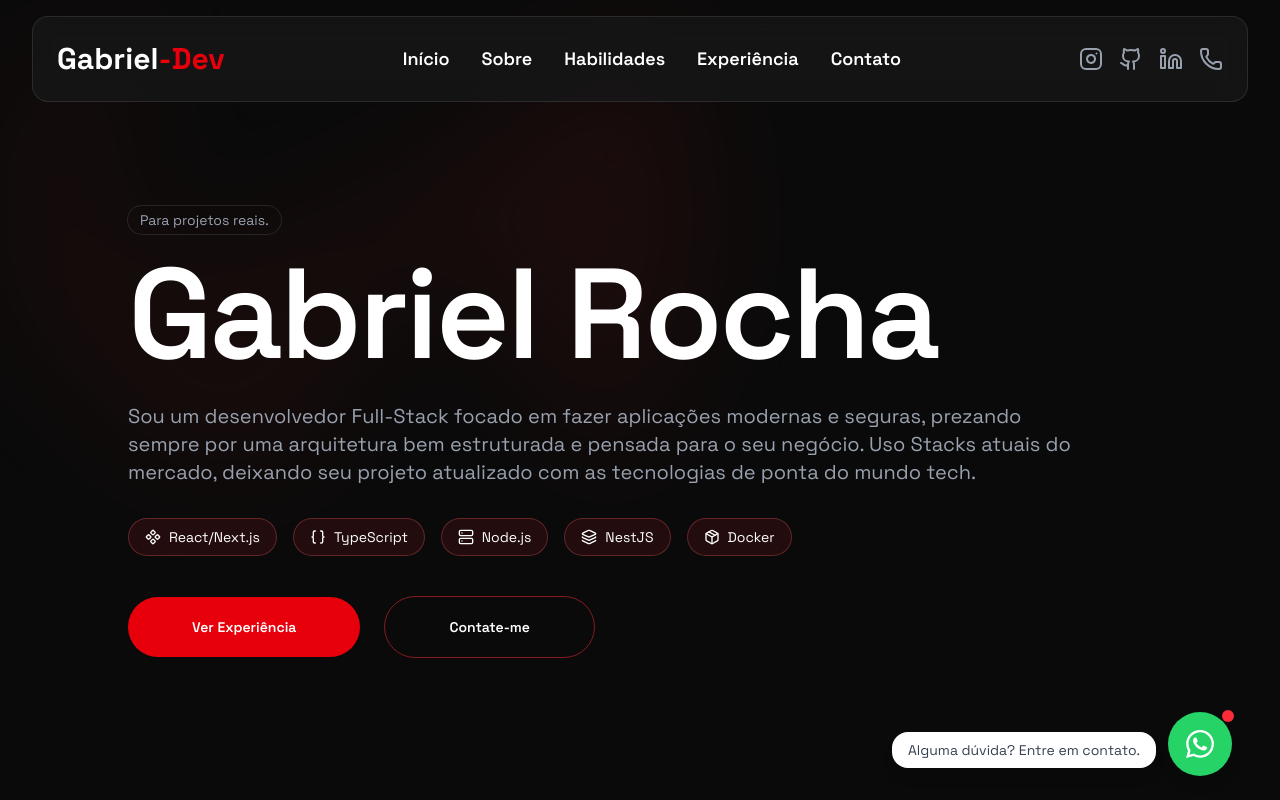
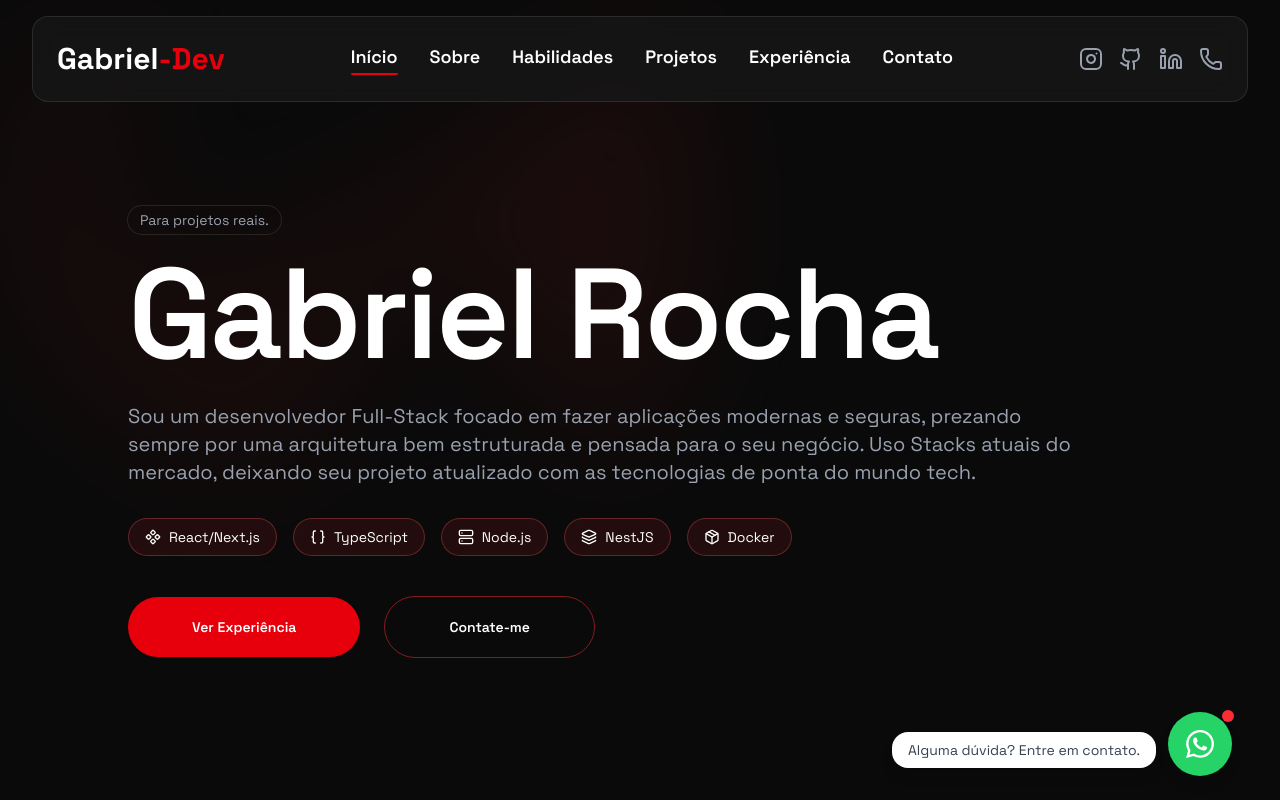
Before and after one commit to gabriel-roocha/portf-lio, a Next.js app: page / in a window 1280 px wide. Shown: the top 800 px of the page. Built offline with nearby package versions, Linux system fonts and the light colour scheme.

Commit message:
Fix: corecao da qualidade das imagens + links Header atualizados.

```diff
--- a/src/components/Contact.tsx
+++ b/src/components/Contact.tsx
@@ -165,7 +165,7 @@ export default function Contact() {
               alt="Gabriel Rocha - Desenvolvedor Full Stack especializado em React, Next.js e Node.js"
               width={0}
               height={0}
-              sizes="(max-width: 768px) 100vw, 50vw"
+              sizes="(max-width: 1024px) 100vw, 50vw"
               className="w-full h-auto"
               priority
               quality={85}
--- a/src/components/Header.tsx
+++ b/src/components/Header.tsx
@@ -1,6 +1,6 @@
 'use client'
 
-import { useState } from 'react'
+import { useState, useEffect } from 'react'
 import { Bars3Icon, XMarkIcon } from '@heroicons/react/24/outline'
 import { motion, AnimatePresence } from 'framer-motion'
 import Link from "next/link";
@@ -11,6 +11,7 @@ const navigation = [
   { name: 'Início', href: '#inicio' },
   { name: 'Sobre', href: '#sobre' },
   { name: 'Habilidades', href: '#habilidades' },
+  { name: 'Projetos', href: '#projetos' },
   { name: 'Experiência', href: '#experiencia' },
   { name: 'Contato', href: '#contato' },
 ]
@@ -24,6 +25,27 @@ const socialLinks = [
 
 export default function Header() {
   const [mobileMenuOpen, setMobileMenuOpen] = useState(false)
+  const [activeSection, setActiveSection] = useState('')
+
+  useEffect(() => {
+    const sectionIds = navigation.map((item) => item.href.slice(1))
+    const observers: IntersectionObserver[] = []
+
+    sectionIds.forEach((id) => {
+      const el = document.getElementById(id)
+      if (!el) return
+      const observer = new IntersectionObserver(
+        ([entry]) => {
+          if (entry.isIntersecting) setActiveSection(id)
+        },
+        { rootMargin: '-40% 0px -55% 0px', threshold: 0 }
+      )
+      observer.observe(el)
+      observers.push(observer)
+    })
+
+    return () => observers.forEach((o) => o.disconnect())
+  }, [])
 
   return (
     <header className="fixed top-4 left-0 right-0 z-50 px-4 lg:px-8">
@@ -50,11 +72,28 @@ export default function Header() {
           </button>
 
           <div className="hidden lg:flex lg:gap-x-8">
-            {navigation.map((item) => (
-              <a key={item.name} href={item.href} className="text-lg font-semibold text-white hover:text-gray-300 transition-colors">
+            {navigation.map((item) => {
+              const isActive = activeSection === item.href.slice(1)
+              return (
+                <a
+                  key={item.name}
+                  href={item.href}
+                  className="relative text-lg font-semibold text-white hover:text-gray-300 transition-colors pb-1"
+                >
                   {item.name}
+                  {isActive && (
+                    <motion.span
+                      layoutId="nav-underline"
+                      className="absolute bottom-0 left-0 right-0 h-0.5 bg-red-600 rounded-full"
+                      initial={{ scaleX: 0, originX: 0 }}
+                      animate={{ scaleX: 1 }}
+                      transition={{ duration: 0.35, ease: 'easeOut' }}
+                      style={{ originX: 0 }}
+                    />
+                  )}
                 </a>
-            ))}
+              )
+            })}
           </div>
 
           <div className="hidden lg:flex lg:gap-x-4">
@@ -85,16 +124,23 @@ export default function Header() {
               className="overflow-hidden lg:hidden"
             >
               <div className="flex flex-col gap-1 pt-4 mt-4 border-t border-white/10">
-                {navigation.map((item) => (
+                {navigation.map((item) => {
+                  const isActive = activeSection === item.href.slice(1)
+                  return (
                     <a
                       key={item.name}
                       href={item.href}
                       onClick={() => setMobileMenuOpen(false)}
-                    className="rounded-lg px-4 py-2.5 text-base font-semibold text-white hover:bg-white/5 transition-colors"
+                      className={`rounded-lg px-4 py-2.5 text-base font-semibold transition-colors ${
+                        isActive
+                          ? 'text-red-600 border-l-2 border-red-600 bg-white/5'
+                          : 'text-white hover:bg-white/5'
+                      }`}
                     >
                       {item.name}
                     </a>
-                ))}
+                  )
+                })}
                 <div className="flex gap-5 px-4 pt-4 mt-2 border-t border-white/10">
                   {socialLinks.map((social) => {
                     const Icon = social.icon;
--- a/src/components/Projects.tsx
+++ b/src/components/Projects.tsx
@@ -70,8 +70,9 @@ function ImageCarousel({ images, title }: { images: string[]; title: string }) {
             alt={`${title} - imagem ${current + 1}`}
             width={0}
             height={0}
-            sizes="(max-width: 768px) 100vw, 50vw"
+            sizes="(max-width: 768px) 100vw, (max-width: 1280px) calc(100vw - 184px), 1096px"
             className="w-full h-auto"
+            quality={85}
           />
           <div className="absolute inset-0 bg-gradient-to-t from-neutral-950/50 via-transparent to-transparent" />
         </motion.div>
```
Lines whose indentation alone changed are shown as unchanged.
